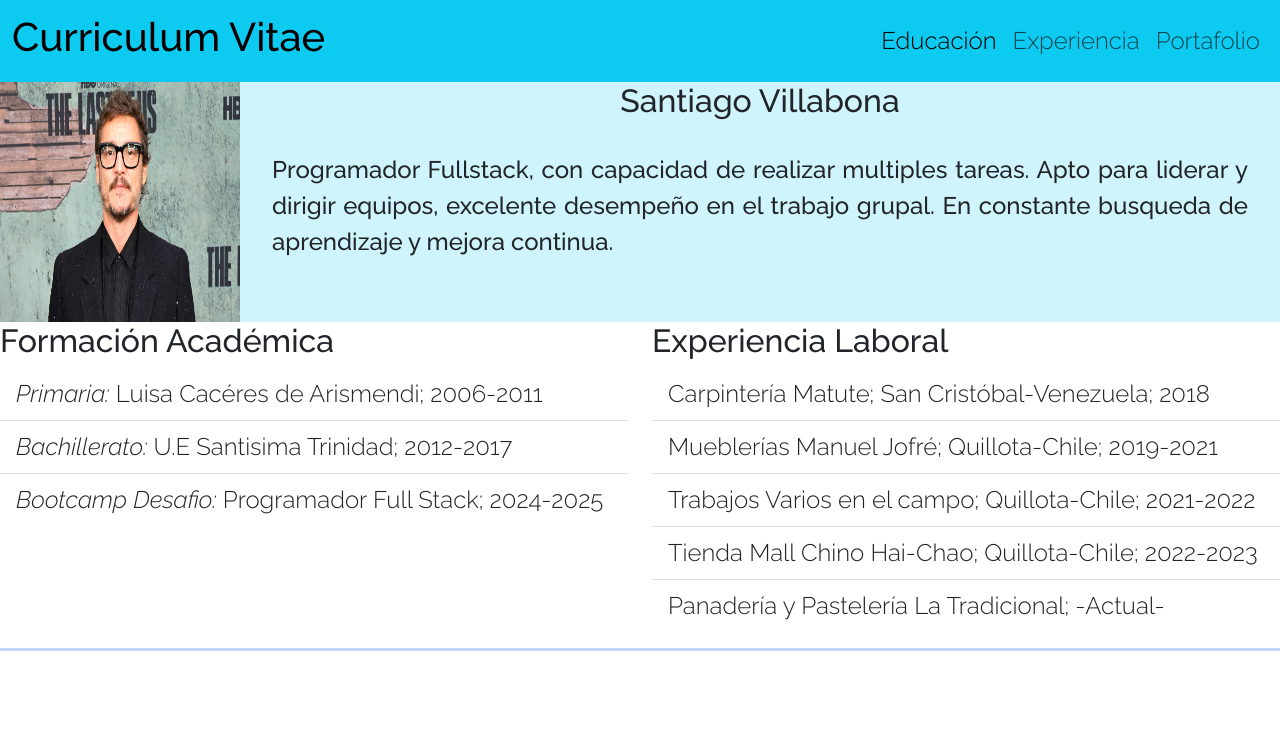
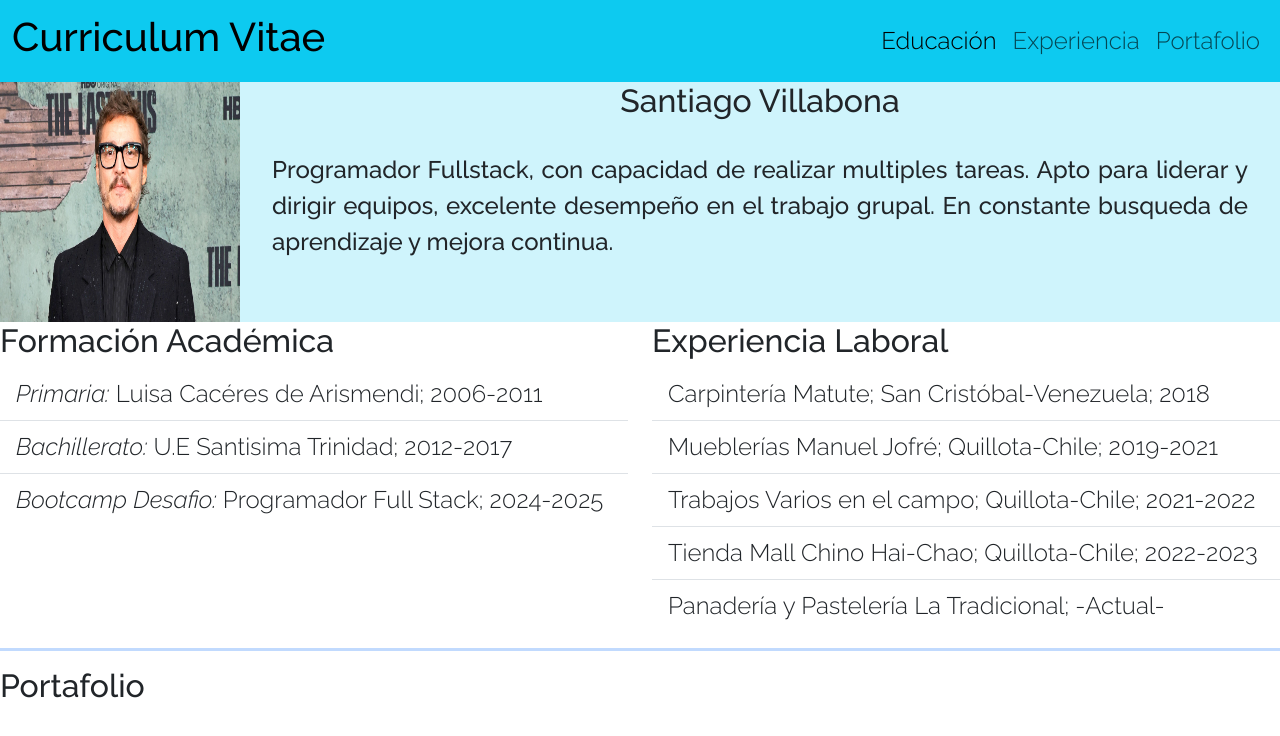
Before and after one commit to SEVH18/SEVH18.github.io, a plain HTML site: page index.html in a window 1280 px wide. Drawn offline with nearby package versions, Linux system fonts and the light colour scheme.

Commit message:
se inició la sección del portafolio

```diff
--- a/index.html
+++ b/index.html
@@ -23,7 +23,7 @@
                 <div class="navbar-nav ms-auto">
                   <a class="nav-link active" aria-current="page" href="#">Educación</a>
                   <a class="nav-link" href="#">Experiencia</a>
-                  <a class="nav-link" href="#">Portafolio</a>
+                  <a class="nav-link" href="#portafolio">Portafolio</a>
                 </div>
               </div>
             </div>
@@ -60,9 +60,12 @@
           </article>
           </div>
           <hr>
+        </section>
 
+        <!-- SEGUNDA SECCIÓN PORTAFOLIO -->
 
-
+        <section id="portafolio" >
+          <h2>Portafolio</h2>
         </section>
 
     </main>
```
